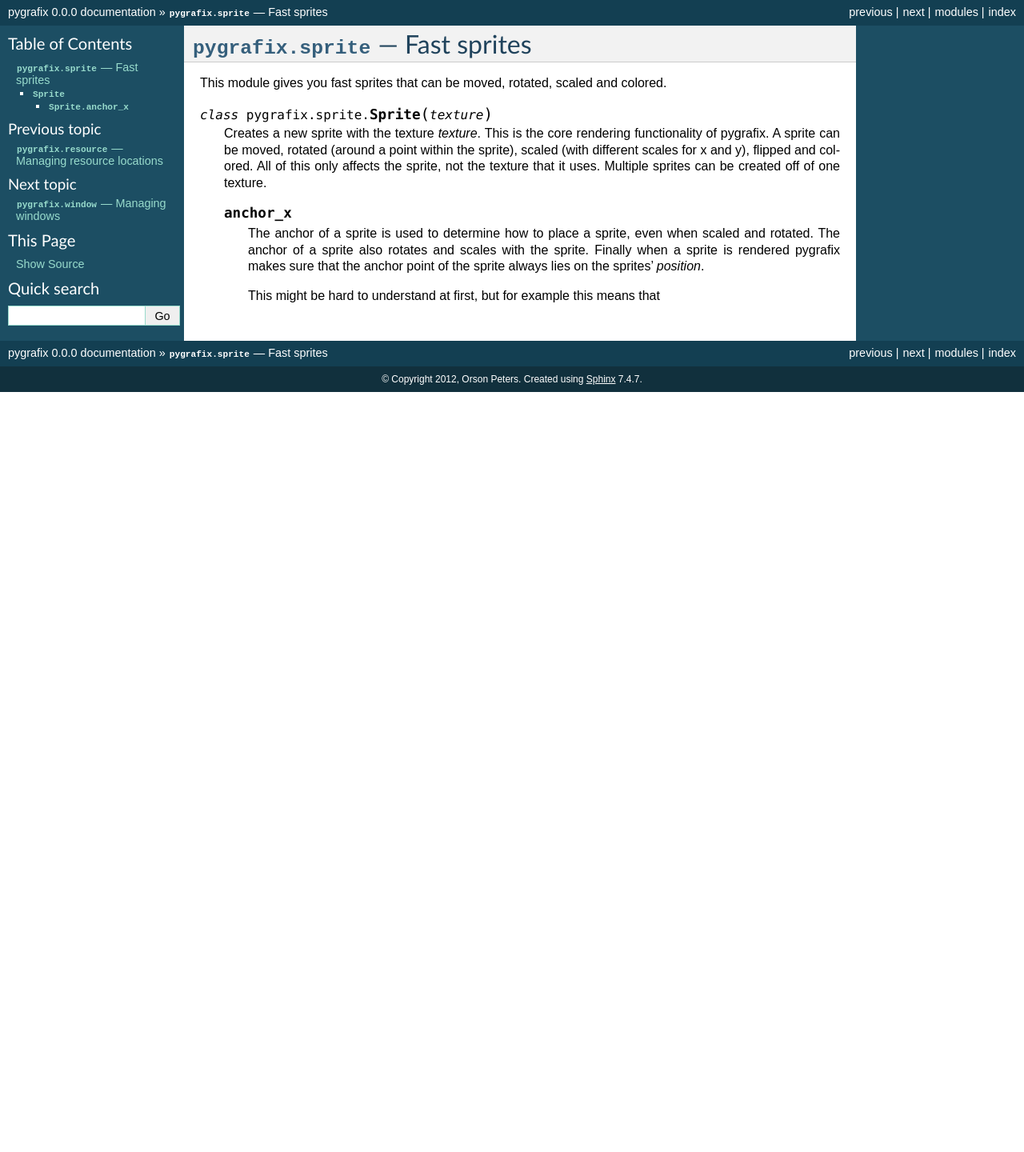
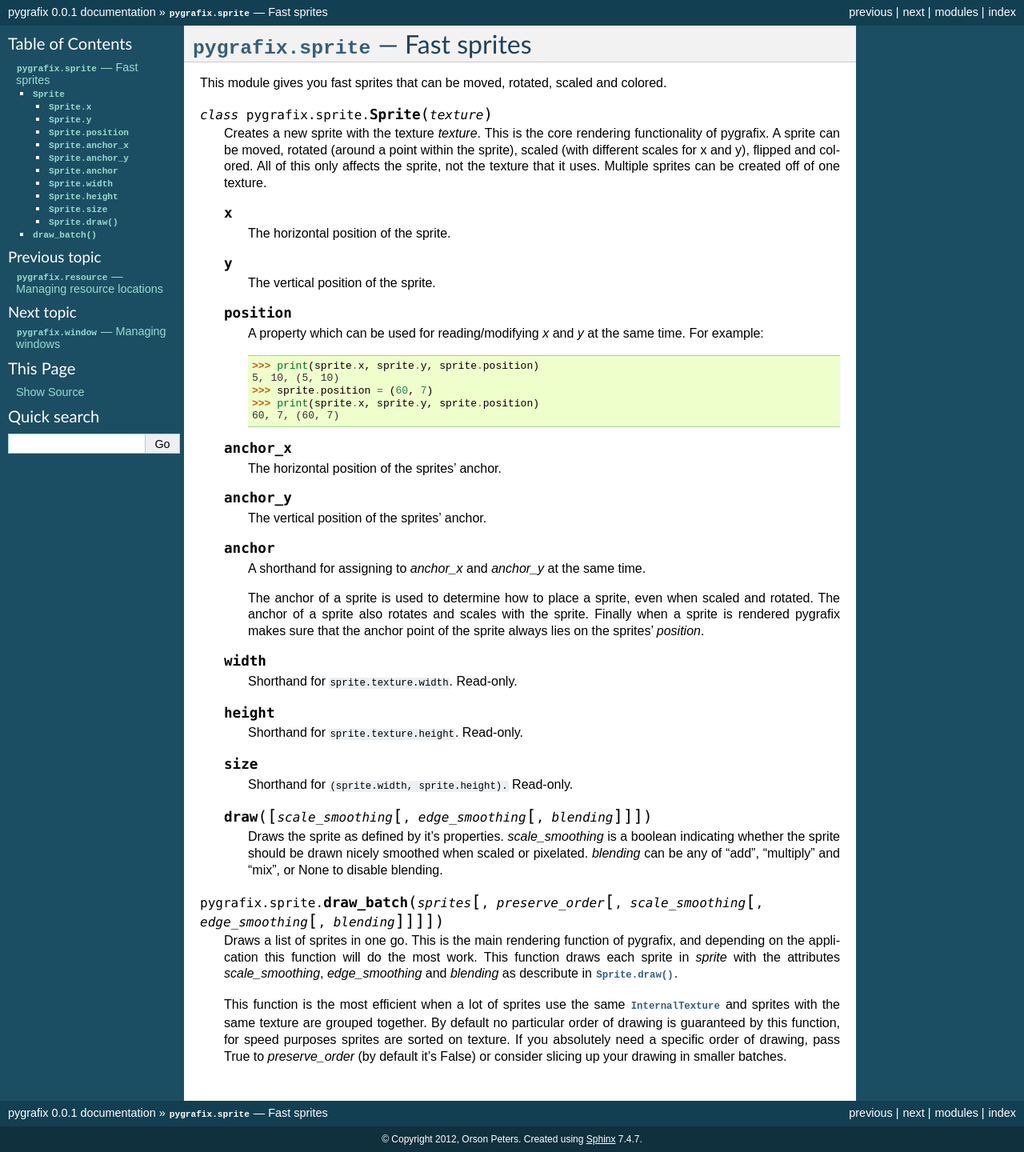
Before and after one commit to orlp/pygrafix, a Sphinx documentation site: the page built from docs/pygrafix.sprite.rst, in a window 1280 px wide. Shown: the whole page at 80% size. Built offline with Sphinx 7.4.7, drawn with Linux system fonts in a browser that asks for light colours; before the commit the page ends 900 px from its top, so only the background shows below that.

Commit message:
increased version number, added tutorial files and more work on docs

```diff
--- a/docs/conf.py
+++ b/docs/conf.py
@@ -49,7 +49,7 @@ copyright = u"2012, Orson Peters"
 # The short X.Y version.
 version = "0.0"
 # The full version, including alpha/beta/rc tags.
-release = "0.0.0"
+release = "0.0.1"
 
 # The language for content autogenerated by Sphinx. Refer to documentation
 # for a list of supported languages.
--- a/docs/pygrafix.image.codecs.rst
+++ b/docs/pygrafix.image.codecs.rst
@@ -39,7 +39,7 @@ This module is used for managing codecs to be used by pygrafix. pygrafix support
 
     Adds *encoder* to pygrafix. An encoder must support two methods: ``get_extensions()`` and ``encode(imgdata, file, filename)``.
 
-    ``get_extensions()`` must return an iterable of extensions the encoder can encode, for example:
+    ``get_extensions()`` must return an iterable of extensions the encoder can encode, for example::
 
         def get_extensions(self):
             return (".bmp", ".png")
--- a/docs/pygrafix.sprite.rst
+++ b/docs/pygrafix.sprite.rst
@@ -10,14 +10,17 @@ This module gives you fast sprites that can be moved, rotated, scaled and colore
 
     Creates a new sprite with the texture *texture*. This is the core rendering functionality of pygrafix. A sprite can be moved, rotated (around a point within the sprite), scaled (with different scales for x and y), flipped and colored. All of this only affects the sprite, not the texture that it uses. Multiple sprites can be created off of one texture.
 
-    .. attribute: x
-    .. attribute: y
+    .. attribute:: x
 
-        The horizontal and vertical position of the sprite.
+        The horizontal position of the sprite.
 
-    .. attribute: position
+    .. attribute:: y
 
-        A property which can be used for reading/modifying *x* and *y* at the same time. For example:
+        The vertical position of the sprite.
+
+    .. attribute:: position
+
+        A property which can be used for reading/modifying *x* and *y* at the same time. For example::
 
             >>> print(sprite.x, sprite.y, sprite.position)
             5, 10, (5, 10)
@@ -27,6 +30,36 @@ This module gives you fast sprites that can be moved, rotated, scaled and colore
 
     .. attribute:: anchor_x
 
+        The horizontal position of the sprites' anchor.
+
+    .. attribute:: anchor_y
+
+        The vertical position of the sprites' anchor.
+
+    .. attribute:: anchor
+
+        A shorthand for assigning to *anchor_x* and *anchor_y* at the same time.
+
         The anchor of a sprite is used to determine how to place a sprite, even when scaled and rotated. The anchor of a sprite also rotates and scales with the sprite. Finally when a sprite is rendered pygrafix makes sure that the anchor point of the sprite always lies on the sprites' *position*.
 
-        This might be hard to understand at first, but for example this means that
+    .. attribute:: width
+
+        Shorthand for ``sprite.texture.width``. Read-only.
+
+    .. attribute:: height
+
+        Shorthand for ``sprite.texture.height``. Read-only.
+
+    .. attribute:: size
+
+        Shorthand for ``(sprite.width, sprite.height).`` Read-only.
+
+    .. function:: draw([scale_smoothing[, edge_smoothing[, blending]]])
+
+        Draws the sprite as defined by it's properties. *scale_smoothing* is a boolean indicating whether the sprite should be drawn nicely smoothed when scaled or pixelated. *blending* can be any of "add", "multiply" and "mix", or None to disable blending.
+
+.. function:: draw_batch(sprites[, preserve_order[, scale_smoothing[, edge_smoothing[, blending]]]])
+
+    Draws a list of sprites in one go. This is the main rendering function of pygrafix, and depending on the application this function will do the most work. This function draws each sprite in *sprite* with the attributes *scale_smoothing*, *edge_smoothing* and *blending* as describute in :meth:`Sprite.draw`.
+
+    This function is the most efficient when a lot of sprites use the same :class:`~pygrafix.image.InternalTexture` and sprites with the same texture are grouped together. By default no particular order of drawing is guaranteed by this function, for speed purposes sprites are sorted on texture. If you absolutely need a specific order of drawing, pass True to *preserve_order* (by default it's False) or consider slicing up your drawing in smaller batches.
--- a/pygrafix/__init__.py
+++ b/pygrafix/__init__.py
@@ -7,7 +7,7 @@ import pygrafix.image.codecs
 import pygrafix.sprite
 import pygrafix.draw
 
-_version = (0, 0, 0)
+_version = (0, 0, 1)
 
 def get_version():
     """Returns the current pygrafix version in the format (major, minor, revision)."""
--- a/setup.py
+++ b/setup.py
@@ -14,7 +14,7 @@ else:
 setup(
     name = "pygrafix",
     description = "pygrafix is a Python/Cython hardware-accelerated 2D graphics library.",
-    version = "0.0",
+    version = "0.0.1",
     author = "Orson Peters",
     author_email = "nightcracker@nclabs.org",
     url = "https://github.com/nightcracker/pygrafix",
```
Also changed, not shown: docs/compiling.rst (+6 -4 lines), 5 other files.
